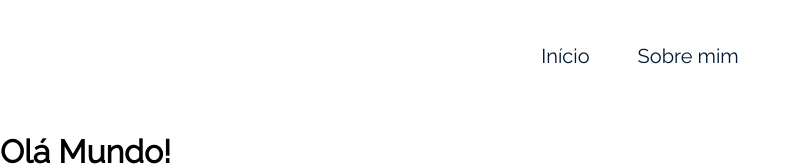
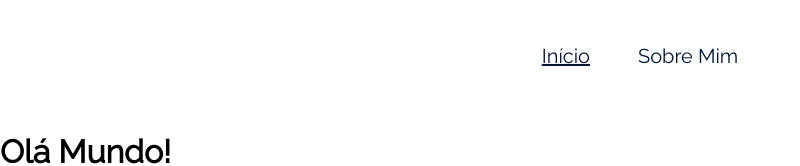
Before and after one commit to ediCarlosSilva/React-Router-Javascript, a JavaScript app: page / in a window 1280 px wide. Shown: the top 166 px of the page, without its empty margins (0-800 px from the left). Built offline with nearby package versions, Linux system fonts and the light colour scheme; the HTML template or start-up script is replaced by a standard one.

Commit message:
criado componente Link

```diff
--- a/src/componentes/Menu/Menu.module.css
+++ b/src/componentes/Menu/Menu.module.css
@@ -6,12 +6,6 @@
     column-gap: 3rem;
 }
 
-.link {
-    font-size: 1.25rem;
-    line-height: 1.5rem;
-    color: var(--cor-fonte-principal);
-}
-
 @media (max-width: 744px) {
     .navegacao {
         height: 72px;
--- a/src/componentes/Menu/index.js
+++ b/src/componentes/Menu/index.js
@@ -1,16 +1,19 @@
-import { Link } from 'react-router-dom';
+import { Link, useLocation } from 'react-router-dom';
 import styles from './Menu.module.css';
+import MenuLink from '../MenuLink';
 
 export default function Menu() {
+
     return (
         <header>
             <nav className={styles.navegacao}>
-                <Link className={styles.link} to='/'>
+                <MenuLink to='/'>
                     Início
-                </Link>
-                <Link className={styles.link} to='/sobremim'>
-                    Sobre mim
-                </Link>
+                </MenuLink>
+                <MenuLink to='/sobremim'>
+                    Sobre Mim
+                </MenuLink>
+
             </nav>
         </header>
     )
--- /dev/null
+++ b/src/componentes/MenuLink/MenuLink.module.css
@@ -0,0 +1,9 @@
+.link {
+    font-size: 1.25rem;
+    line-height: 1.5rem;
+    color: var(--cor-fonte-principal);
+}
+
+.linkDestacado {
+    text-decoration: underline;
+}
--- /dev/null
+++ b/src/componentes/MenuLink/index.js
@@ -0,0 +1,16 @@
+import { Link, useLocation } from 'react-router-dom';
+import styles from './MenuLink.module.css';
+
+export default function MenuLink({children, to}) {
+
+    const localizacao = useLocation();
+
+    return (
+        <Link className={`
+                        ${styles.link}
+                        ${localizacao.pathname === to ? styles.linkDestacado : ''}
+                        `} to={to}>
+            {children}
+        </Link>
+    )
+}
```
